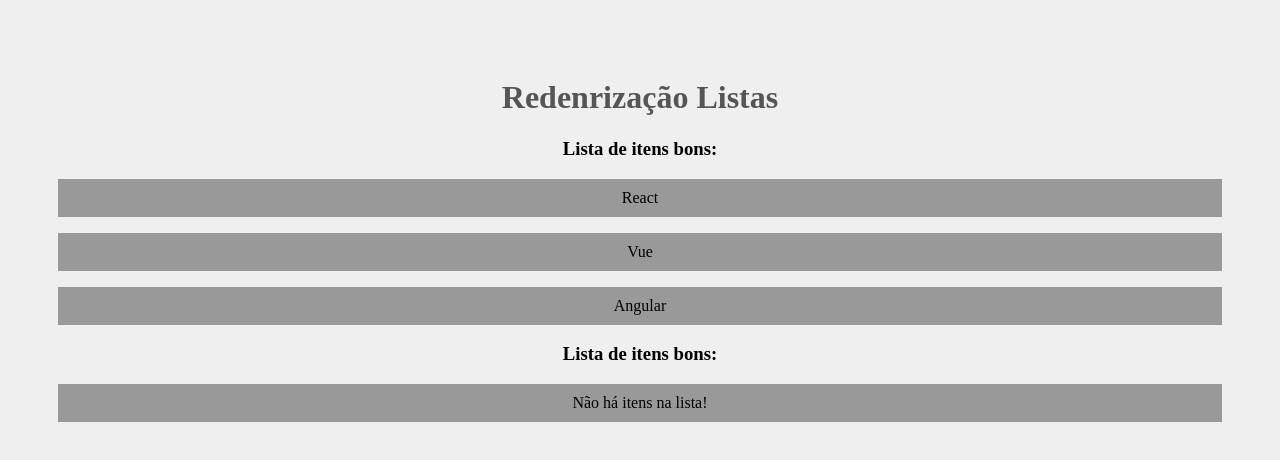
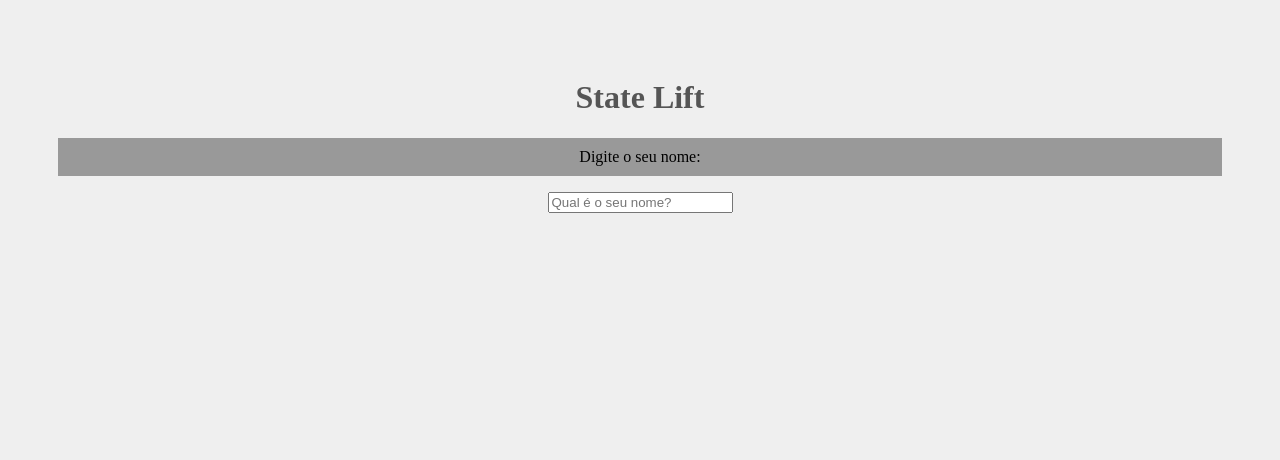
Before and after one commit to dev-rafaelcunha/ReactJs-Hora_de_Codar, a React (Create React App) app: page / in a window 1280 px wide. Shown: the top 460 px of the page. Built offline with nearby package versions, Linux system fonts and the light colour scheme.

Commit message:
State Lift

```diff
--- a/src/App.js
+++ b/src/App.js
@@ -1,15 +1,17 @@
 import './App.css';
-import OutraLista from './components/OutraLista';
+import { useState } from "react"
+import SeuNome from './components/SeuNome';
+import Saudacao from './components/Saudacao';
 
 function App() {
 
-  const meusItens =  ['React', 'Vue', 'Angular'];
+  const [nome, setNome] = useState();
 
   return (
     <div className='App'>
-      <h1>Redenrização Listas</h1>
-      <OutraLista itens={meusItens} />
-      <OutraLista itens={[]} />
+      <h1>State Lift</h1>
+      <SeuNome setNome={setNome} />
+      <Saudacao nome={nome} />
     </div>
   );
 }
--- /dev/null
+++ b/src/components/Saudacao.js
@@ -0,0 +1,16 @@
+function Saudacao({ nome }) {
+
+    function gerarSaudacao(algumNome) {
+
+        return `Olá, ${algumNome}, tudo bem?`
+    }
+
+    return (
+
+        <>
+            {nome && <p>{gerarSaudacao(nome)}</p>}
+        </>
+    )
+}
+
+export default Saudacao
--- /dev/null
+++ b/src/components/SeuNome.js
@@ -0,0 +1,12 @@
+function SeuNome({ setNome }) {
+
+    return (
+
+        <div>
+            <p>Digite o seu nome:</p>
+            <input type="text" placeholder="Qual é o seu nome?" onChange={(e) => setNome(e.target.value)} />
+        </div>
+    )
+}
+
+export default SeuNome
```
